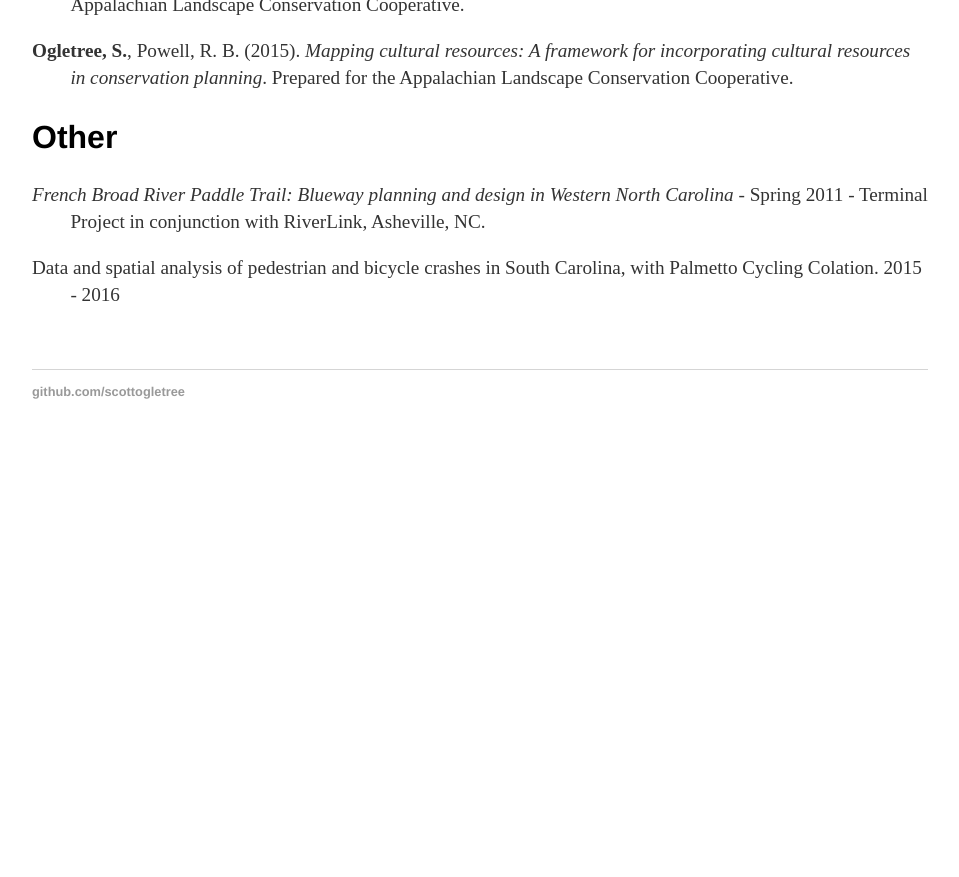
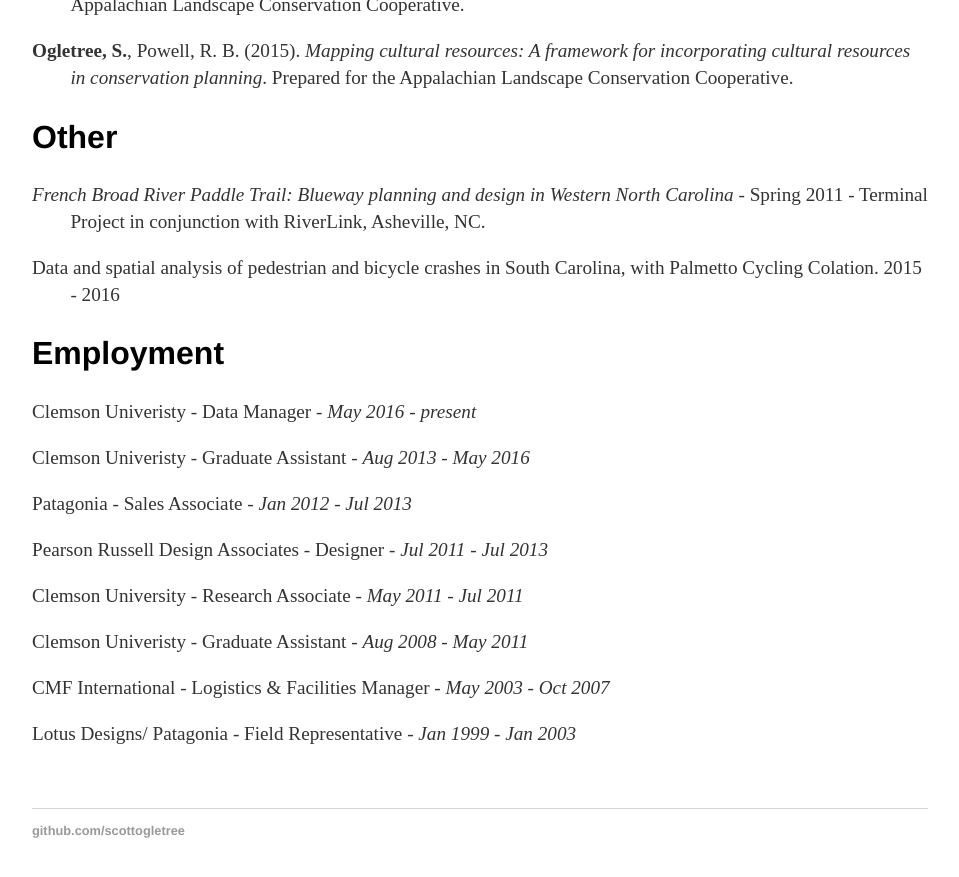
Before and after one commit to scottogletree/ogletrees.github.io, a Jekyll site: the page built from cv/index.html, in a window 1280 px wide and 900 px high, scrolled down 2175 px. Shown: the top 877 px of the window, without its empty margins (160-1119 px from the left). Built offline with Jekyll 4.4.1, drawn with Linux system fonts in a browser that asks for light colours; before the commit the page ends 2636 px from its top, so only the background shows below that.

Commit message:
Add employment

```diff
--- a/cv/index.html
+++ b/cv/index.html
@@ -62,7 +62,15 @@
 		<p>Data and spatial analysis of pedestrian and bicycle crashes in South Carolina, with Palmetto Cycling Colation. 2015 - 2016</p>
 
 		<!-- <h2>Other</h2> -->
-
+		<h2>Employment</h2>
+		<p>Clemson Univeristy - Data Manager - <em>May 2016 - present</em></p>
+		<p>Clemson Univeristy - Graduate Assistant - <em>Aug 2013 - May 2016</em></p>
+		<p>Patagonia - Sales Associate - <em>Jan 2012 - Jul 2013</em></p>
+		<p>Pearson Russell Design Associates - Designer - <em>Jul 2011 - Jul 2013</em></p>
+		<p>Clemson University - Research Associate - <em>May 2011 - Jul 2011</em></p>
+		<p>Clemson Univeristy - Graduate Assistant - <em>Aug 2008 - May 2011</em></p>
+		<p>CMF International - Logistics & Facilities Manager - <em>May 2003 - Oct 2007</em></p>
+		<p>Lotus Designs/ Patagonia - Field Representative - <em> Jan 1999 - Jan 2003</em>
 
 	</div>
 
```
